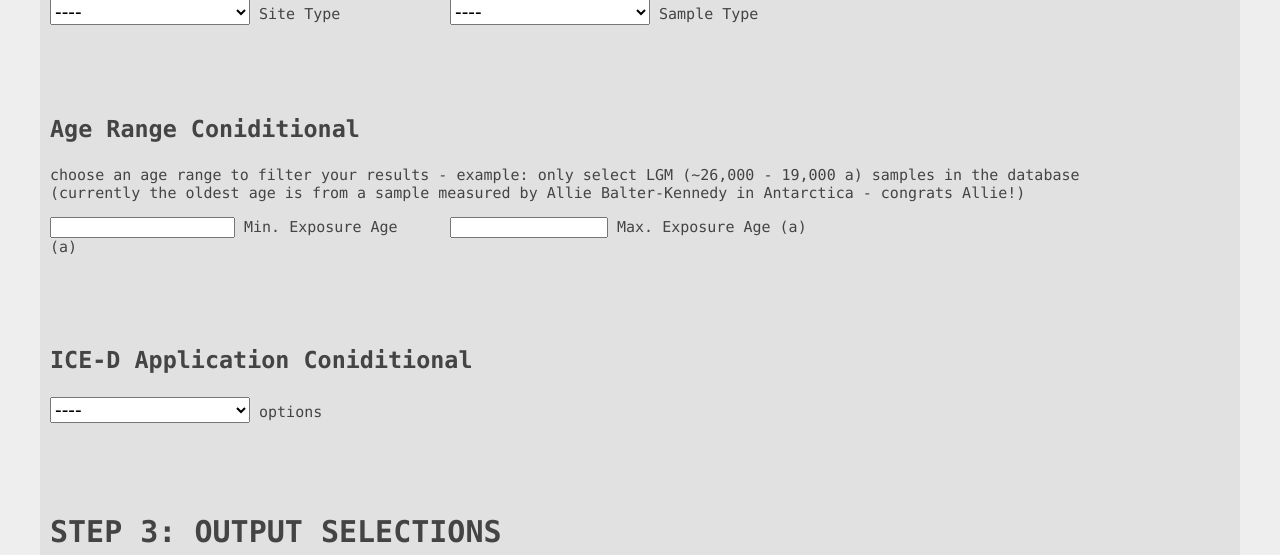
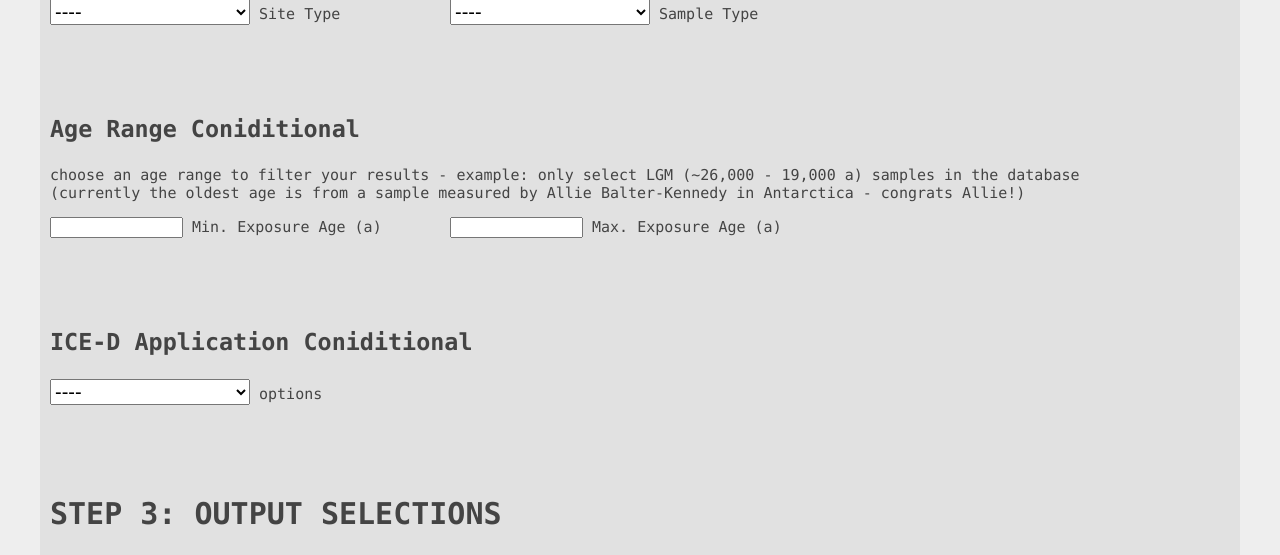
Before and after one commit to jtulenko/iced-x-radci-examples, a Flask app: page /askiced in a window 1280 px wide. Shown: the part 2769-3324 px from the top of the page. Run offline with Flask 3, Linux system fonts and the light colour scheme; some libraries are stand-ins or nearby versions.

Commit message:
asfhgethewtpidf

```diff
--- a/templates/askiced.html
+++ b/templates/askiced.html
@@ -356,7 +356,8 @@
             name="minage"
             min="0"
             max="any"
-            step="any">  Min. Exposure Age (a)</label><br><br>
+            step="any"
+            style="width: 125px;">  Min. Exposure Age (a)</label><br><br>
         </td>
 
         <td style="text-align: left; vertical-align: top; padding: 0 10px;">
@@ -365,7 +366,7 @@
             min="0"
             max="any"
             step="any"
-            style="width: 150px;">  Max. Exposure Age (a)</label><br><br>
+            style="width: 125px;">  Max. Exposure Age (a)</label><br><br>
         </td>
 
         <td style="text-align: left; vertical-align: top; padding: 0 10px;"> <!--style="border-right:1px solid #000;">-->
```
